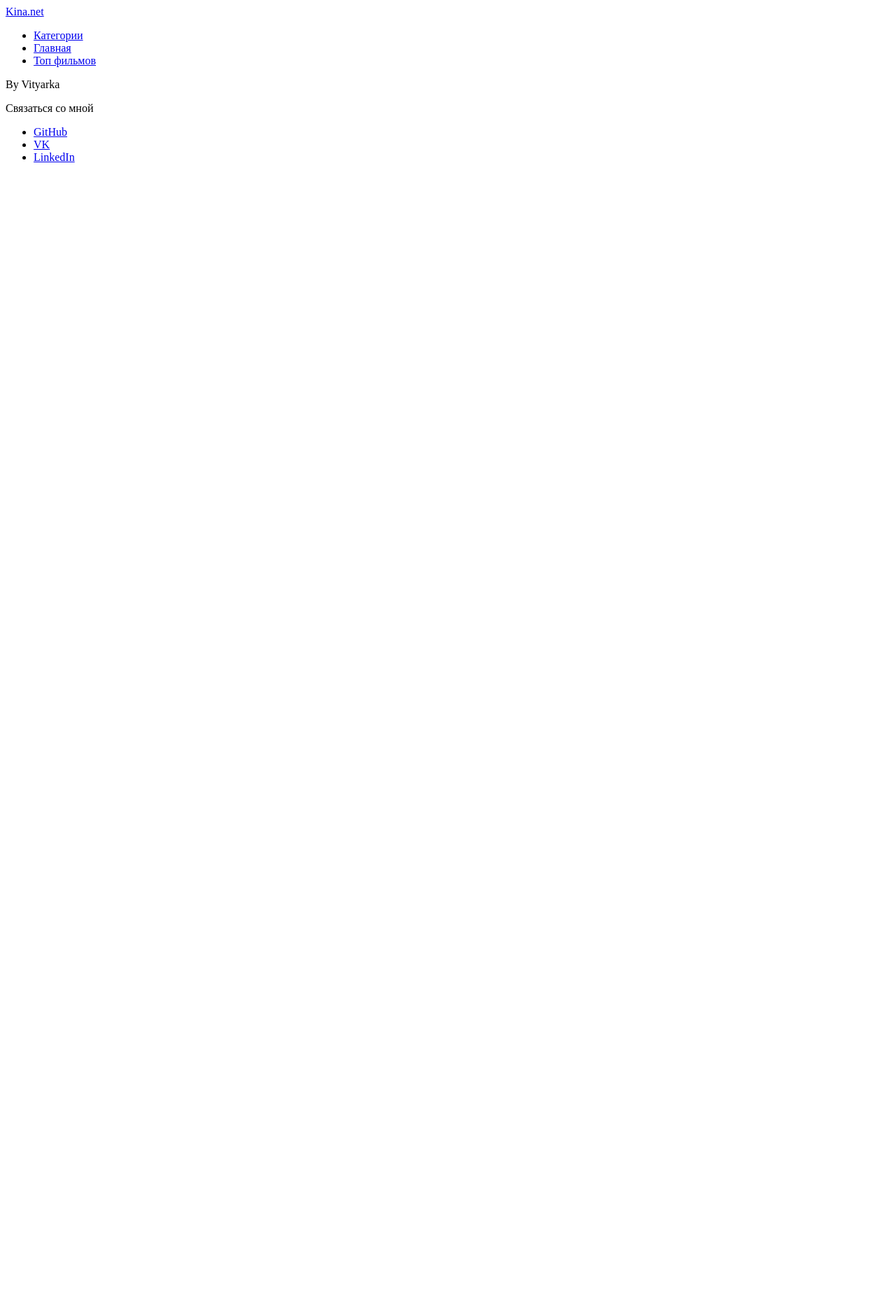
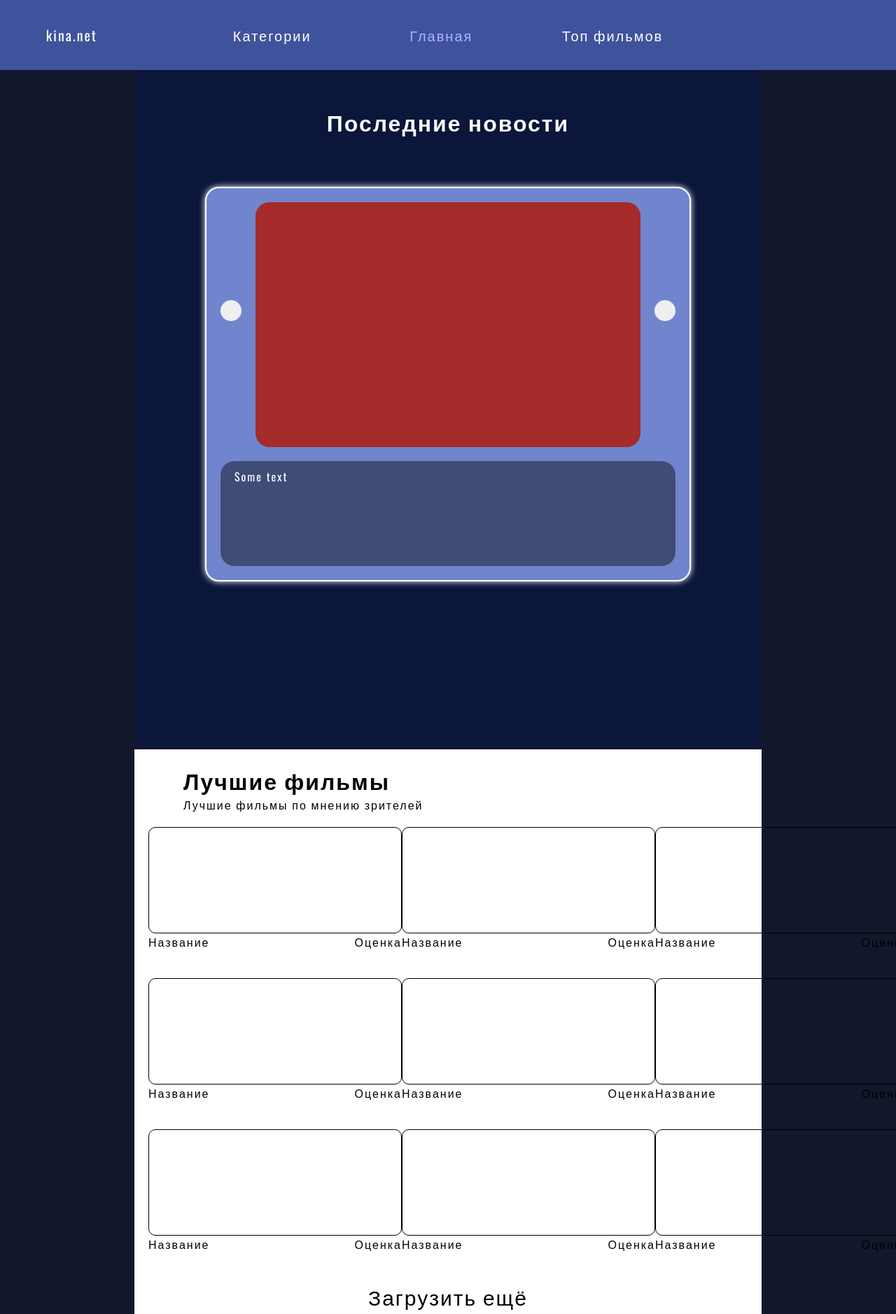
Before and after one commit to VityaRa/kina, a plain HTML site: page kina-main.html in a window 1280 px wide. Shown: the top 1878 px of the page at 70% size. Before the commit the page ends 800 px from the top, so only its background shows below. Drawn offline with nearby package versions, Linux system fonts and the light colour scheme.

Commit message:
added scss and styles for kina-base

```diff
--- a/kina-main.html
+++ b/kina-main.html
@@ -1,38 +1,159 @@
 <!DOCTYPE html>
 <html lang="en">
+
 <head>
   <meta charset="UTF-8">
   <meta name="viewport" content="width=device-width, initial-scale=1.0">
   <link rel="stylesheet" href="kina-base.css">
   <link rel="stylesheet" href="kina-main.css">
-  <title>Kina.net</title>
+  <title>Main page</title>
 </head>
+
 <body>
   <div class="__container base__container">
+    <div class="plumb"></div>
     <nav>
-      <a href="#">Kina.net</a>
-      <ul>
-        <li><a href="kina-categories.html">Категории</a></li>
-        <li><a href="kina-main.html">Главная</a></li>
-        <li><a href="kina-top.html">Топ фильмов</a></li>
-      </ul>
+      <div class="left-nav">
+        <a href="#">kina.net</a>
+      </div>
+      <div class="center-nav">
+        <ul>
+          <li><a href="kina-categories.html">Категории</a></li>
+          <li><a class="selected" href="kina-main.html">&nbsp Главная</a></li>
+          <li><a href="kina-top.html">Топ фильмов</a></li>
+        </ul>
+      </div>
+      <div class="right-nav">
+        <a href="#"></a>
+      </div>
     </nav>
 
     <div class="content">
+      <div class="slider">
+        <h1>Последние новости</h1>
+        <div class="slider-body">
+          <div class="slider-main">
+            <button class="slider-button" type="submit"></button>
+            <div class="slider-image"></div>
+            <button class="slider-button" type="submit"></button>
+          </div>
+          <div class="slider-text">
+            <p>Some text</p>
+          </div>
+        </div>
+      </div>
 
+      <div class="recommended">
+        <h1 class="title">Лучшие фильмы</h1>
+        <p class="sub-title">Лучшие фильмы по мнению зрителей</p>
+        <div class="film-row">
+          <div class="film-card">
+            <div class="film-image">
+
+            </div>
+            <div class="film-about">
+              <p>Название</p>
+              <p>Оценка</p>
+            </div>
+          </div>
+          <div class="film-card">
+            <div class="film-image">
+
+            </div>
+            <div class="film-about">
+              <p>Название</p>
+              <p>Оценка</p>
+            </div>
+          </div>
+          <div class="film-card">
+            <div class="film-image">
+
+            </div>
+            <div class="film-about">
+              <p>Название</p>
+              <p>Оценка</p>
+            </div>
+          </div>
+        </div>
+        <div class="film-row">
+          <div class="film-card">
+            <div class="film-image">
+
+            </div>
+            <div class="film-about">
+              <p>Название</p>
+              <p>Оценка</p>
+            </div>
+          </div>
+          <div class="film-card">
+            <div class="film-image">
+
+            </div>
+            <div class="film-about">
+              <p>Название</p>
+              <p>Оценка</p>
+            </div>
+          </div>
+          <div class="film-card">
+            <div class="film-image">
+
+            </div>
+            <div class="film-about">
+              <p>Название</p>
+              <p>Оценка</p>
+            </div>
+          </div>
+        </div>
+        <div class="film-row">
+          <div class="film-card">
+            <div class="film-image">
+
+            </div>
+            <div class="film-about">
+              <p>Название</p>
+              <p>Оценка</p>
+            </div>
+          </div>
+          <div class="film-card">
+            <div class="film-image">
+
+            </div>
+            <div class="film-about">
+              <p>Название</p>
+              <p>Оценка</p>
+            </div>
+          </div>
+          <div class="film-card">
+            <div class="film-image">
+
+            </div>
+            <div class="film-about">
+              <p>Название</p>
+              <p>Оценка</p>
+            </div>
+          </div>
+        </div>
+        <p class="more">Загрузить ещё</p>
+      </div>
     </div>
 
     <footer>
-      <p>By Vityarka</p>
-      <div class="footer__menu">
-        <div class="contact"><p>Связаться со мной</p></div>
+      <div class="left-foot">
+        <p>By Vityarka</p>
+      </div>
+
+      <div class="center-foot">
+        <p>Связаться со мной</p>
         <ul>
           <li><a href="#">GitHub</a></li>
           <li><a href="#">VK</a></li>
           <li><a href="#">LinkedIn</a></li>
         </ul>
       </div>
+
+      <div class="right-foot"></div>
     </footer>
   </div>
 </body>
+
 </html>
--- /dev/null
+++ b/kina-main.scss
@@ -0,0 +1,92 @@
+.slider{
+  background-color:#0C163B;
+  padding-top: 50px;
+  padding-bottom: 240px;
+  text-align: center;
+
+  .slider-body{
+    width: 690px;
+    height: 560px;
+    background-color: #7185CE ;
+    border-radius: 20px;
+    border: 2px solid white;
+    box-shadow: 0 0 10px white;
+    margin: auto;
+    margin-top: 70px;
+    .slider-image{
+      top: 20px;
+      width: 80%;
+      height: 350px;
+      border-radius: 20px;
+      position: relative;
+      background-color: brown;
+    }
+    .slider-text{
+      background-color: #414C76;
+      position: relative;
+      top: 40px;
+      border-radius: 20px;
+      margin: 0 20px;
+      height: 150px;
+      text-align: left;
+      p{
+        padding: 10px 20px;
+      }
+    }
+    .slider-main{
+      display: flex;
+      .slider-button{
+        width: 30px;
+        height: 30px;
+        border-radius: 20px;
+        border: 0;
+        margin-top: auto;
+        margin-bottom: auto;
+        margin-left: 20px;
+        margin-right: 20px;
+      }
+    }
+
+  }
+}
+
+.recommended{
+  background-color: white;
+  padding-top: 20px;
+  padding-bottom: 100px;
+  h1, p {
+    color: black;
+  }
+  .title, .sub-title {
+    color: black;
+    letter-spacing: 2px;
+    padding-left: 70px;
+  }
+
+  .film-row{
+    padding: 20px;
+    display: flex;
+    justify-content: space-evenly;
+    .film-card{
+
+    }
+    .film-image{
+      width: 360px;
+      height: 150px;
+      border-radius: 10px;
+      border: 1px solid black;
+    }
+    .film-about{
+      display: flex;
+      justify-content: space-between;
+    }
+  }
+  .more{
+    padding-top: 20px;
+    text-align: center;
+    font-size: 30px;
+    cursor: pointer;
+  }
+
+
+}
--- /dev/null
+++ b/kina.scss
@@ -0,0 +1,94 @@
+@import "https://fonts.googleapis.com/css2?family=Oswald&display=swap";
+* {
+	margin: 0;
+	padding: 0;
+	font-family: 'Oswald', sans-serif;
+	text-decoration: none;
+	letter-spacing: 2px;
+	color: white;
+}
+.plumb {
+	min-height: 100px;
+	background-color: #12172C;
+}
+nav {
+	opacity: .85;
+	top: 0;
+	width: 100%;
+	position: fixed;
+	padding: 35px 0;
+	display: flex;
+	background-color: #3F539D;
+	justify-content: space-between;
+	ul {
+		width: 100%;
+		display: flex;
+		justify-content: space-between;
+		list-style: none;
+		a {
+			color: white;
+			font-size: 20px;
+		}
+	}
+}
+.center-nav {
+	padding: 0 10%;
+	width: 60%;
+}
+.left-nav {
+	width: 20%;
+	text-align: center;
+	a {
+		color: white;
+		font-size: 20px;
+	}
+}
+.right-nav {
+	width: 20%;
+	text-align: center;
+}
+.content {
+	background-color: #12172C;
+	padding: 0 20%;
+	min-height: 100vh;
+}
+.recommended {
+	background-color: white;
+}
+footer {
+	background-color: #3F539D;
+	display: flex;
+  text-align: center;
+	font-size: 20px;
+  .left-foot{
+    width: 20%;
+		margin-top: auto;
+		margin-bottom: auto;
+		font-size: 40px;
+  }
+  .right-foot{
+    width: 20%;
+  }
+  .center-foot{
+    width: 60%;
+    padding: 0 10%;
+
+    ul{
+      list-style: none;
+      display: flex;
+      justify-content: space-around;
+			padding: 20px 0;
+			width: 200px;
+			margin: auto;
+    }
+		p {
+			background-color: #12172C;
+			border-radius: 50px;
+			margin-top: 20px;
+			padding: 20px 0;
+			width: 300px;
+			margin-left: auto;
+			margin-right: auto;
+		}
+  }
+}
```
Also changed, not shown: kina-base.css, kina-main.css, 2 other files.
